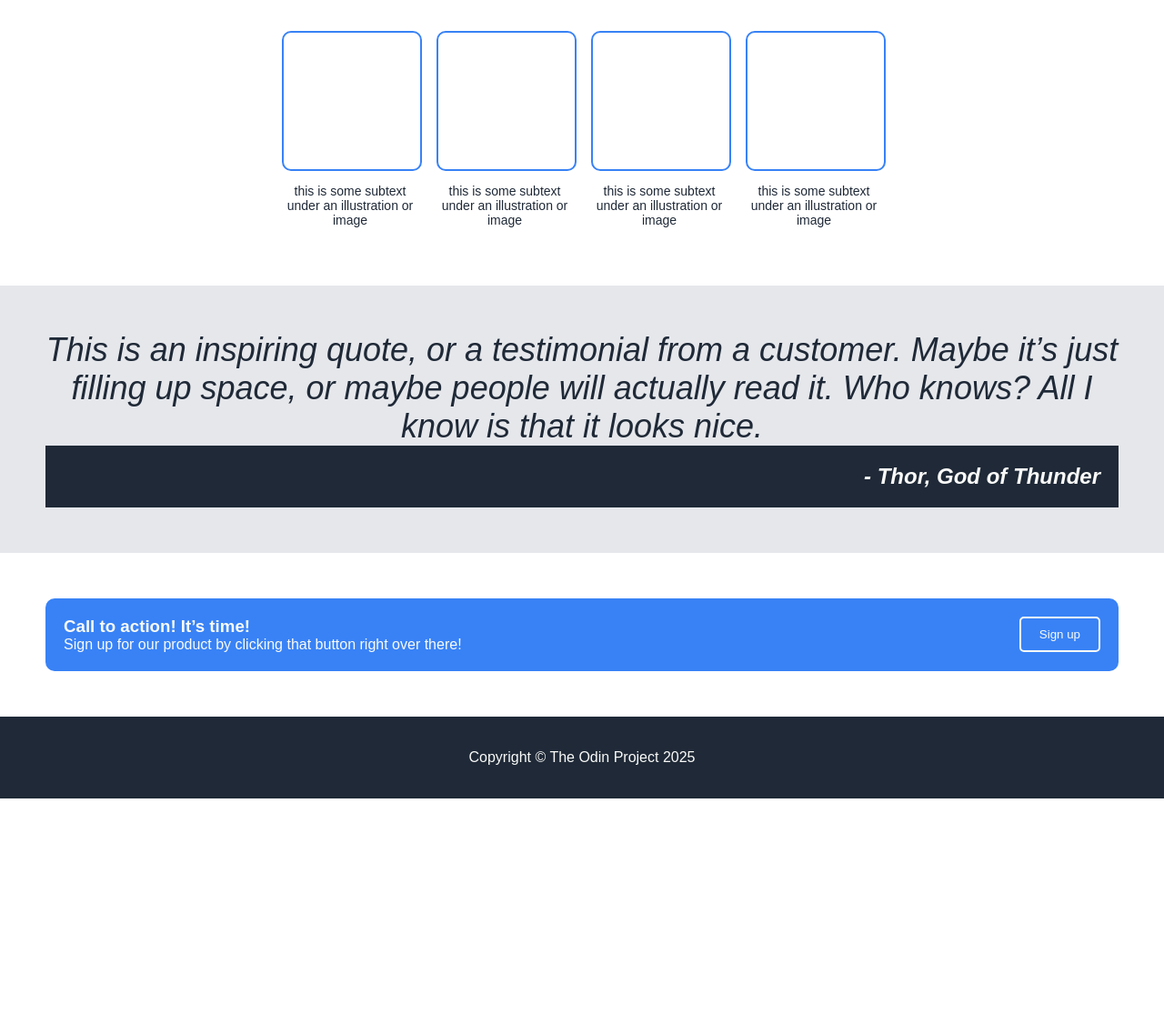
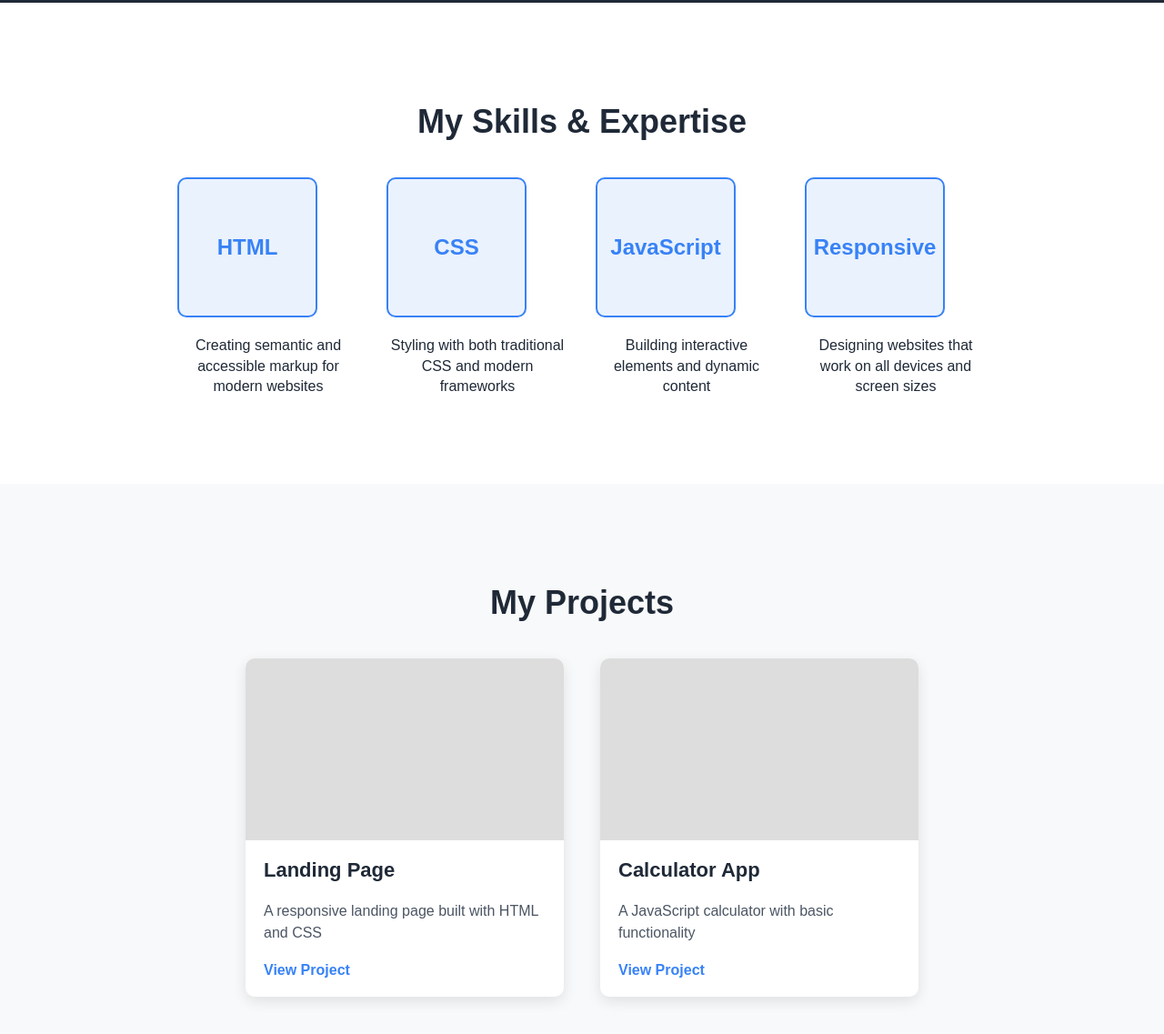
Before and after one commit to liek944/Landing-Page, a plain HTML site: page index.html in a window 1280 px wide. Shown: the part 455-1592 px from the top of the page at 91% size. Before the commit the page ends 1333 px from the top, so only its background shows below. Drawn offline with Linux system fonts and the light colour scheme.

Commit message:
Changed Everything

```diff
--- a/index.html
+++ b/index.html
@@ -3,74 +3,99 @@
 <head>
   <meta charset="UTF-8">
   <meta name="viewport" content="width=device-width, initial-scale=1.0">
-  <title>My Website</title>
-  <link rel="stylesheet" href="style.css"
+  <title>My Web Development Portfolio</title>
+  <link rel="stylesheet" href="style.css">
 </head>
 <body>
 
   <header>
-<div class="logo"> My Logo</div>
-<nav>
-  <ul>
-    <li><a href="#">Services</a></li>
-    <li><a href="#">About</a></li>
-    <li><a href="#">Deals</a></li>
-  </ul>
-</nav>
+    <div class="logo">Keil</div>
+    <nav>
+      <ul>
+        <li><a href="#projects">Projects</a></li>
+        <li><a href="#skills">Skills</a></li>
+        <li><a href="#about">About</a></li>
+        <li><a href="#contact">Contact</a></li>
+      </ul>
+    </nav>
   </header>
+
   <!--Hero Section-->
   <section class="hero">
     <div class="hero-text">
-      <h1>this website is awesome</h1>
-      <p>This website has some subtext fsdfsdfsdfsdfsdfd</p>
-      <button>Sign up</button>
+      <h1>Hi, I'm John</h1>
+      <p>I'm an aspiring web developer passionate about creating beautiful, functional websites. Currently learning HTML, CSS, JavaScript and modern frameworks to build responsive web applications.</p>
+      <button>View My Work</button>
     </div>
     <div class="hero-image">
-      <img src="Placeholder.jpg" alt="Image">
+      <img src="Placeholder.jpg" alt="Profile Image">
     </div>
   </section>
-  <!--Information Section-->
-  <section class="info">
-    <h2>Some random information.</h2>
+
+  <!--Skills Section-->
+  <section class="info" id="skills">
+    <h2>My Skills & Expertise</h2>
     <div class="cards">
       <div class="card">
-        <div class="box"></div>
-        <p>this is some subtext under an illustration or image</p>
+        <div class="box">HTML</div>
+        <p>Creating semantic and accessible markup for modern websites</p>
       </div>
       <div class="card">
-        <div class="box"></div>
-        <p>this is some subtext under an illustration or image</p>
+        <div class="box">CSS</div>
+        <p>Styling with both traditional CSS and modern frameworks</p>
       </div>
       <div class="card">
-        <div class="box"></div>
-        <p>this is some subtext under an illustration or image</p>
+        <div class="box">JavaScript</div>
+        <p>Building interactive elements and dynamic content</p>
       </div>
       <div class="card">
-        <div class="box"></div>
-        <p>this is some subtext under an illustration or image</p>
+        <div class="box">Responsive</div>
+        <p>Designing websites that work on all devices and screen sizes</p>
       </div>
     </div>
   </section>
-   <!-- Quote Section -->
-   <section class="quote">
+
+  <!--Projects Section-->
+  <section class="projects" id="projects">
+    <h2>My Projects</h2>
+    <div class="project-cards">
+      <div class="project-card">
+        <div class="project-image"></div>
+        <h3>Landing Page</h3>
+        <p>A responsive landing page built with HTML and CSS</p>
+        <a href="#">View Project</a>
+      </div>
+      <div class="project-card">
+        <div class="project-image"></div>
+        <h3>Calculator App</h3>
+        <p>A JavaScript calculator with basic functionality</p>
+        <a href="#">View Project</a>
+      </div>
+    </div>
+  </section>
+
+  <!-- About Section -->
+  <section class="quote" id="about">
     <blockquote>
-      This is an inspiring quote, or a testimonial from a customer. Maybe it’s just filling up space, or maybe people will actually read it. Who knows? All I know is that it looks nice.
-      <footer>- Thor, God of Thunder</footer>
+      My journey in web development began with curiosity about how websites work. Now I'm dedicated to mastering the craft of web development, focusing on clean code, user experience, and modern design principles. I believe that great websites combine technical excellence with thoughtful design.
+      <footer>- Keil, Web Developer</footer>
     </blockquote>
   </section>
-   <!-- Call to Action Section -->
-   <section class="cta">
+
+  <!-- Contact Section -->
+  <section class="cta" id="contact">
     <div class="cta-box">
       <div class="cta-text">
-        <h3>Call to action! It’s time!</h3>
-        <p>Sign up for our product by clicking that button right over there!</p>
+        <h3>Let's Work Together!</h3>
+        <p>Interested in collaborating or have a project in mind? Get in touch and let's make something amazing.</p>
       </div>
-      <button>Sign up</button>
+      <button>Contact Me</button>
     </div>
   </section>
+
   <!-- Footer -->
   <footer>
-    <p>Copyright © The Odin Project 2025</p>
+    <p>Copyright © Keil 2025 | Web Developer Portfolio</p>
   </footer>
 </body>
 </html>
--- a/style.css
+++ b/style.css
@@ -5,7 +5,9 @@ body {
   display: flex;
   flex-direction: column;
   min-height: 100vh;
+  color: #333;
 }
+
 /* Header */
 header {
   display: flex;
@@ -14,7 +16,11 @@ header {
   padding: 20px;
   background-color: #1F2937;
   color: #F9FAF8;
+  position: sticky;
+  top: 0;
+  z-index: 100;
 }
+
 header .logo {
   font-size: 24px;
   font-weight: bold;
@@ -24,18 +30,27 @@ header {
   list-style: none;
   display: flex;
   gap: 20px;
+  padding: 0;
+  margin: 0;
 }
 
 header nav ul li a {
   color: #E5E7EB;
   text-decoration: none;
+  transition: color 0.3s ease;
+  font-weight: 500;
 }
+
+header nav ul li a:hover {
+  color: #3882F6;
+}
+
 /* Hero Section */
 .hero {
   display: flex;
   justify-content: space-between;
   align-items: center;
-    padding: 50px;
+  padding: 80px 50px;
   background-color: #1F2937;
   color: #F9FAF8;
 }
@@ -47,47 +62,65 @@ header {
 .hero-text h1 {
   font-size: 48px;
   margin: 0;
+  margin-bottom: 20px;
 }
 
 .hero-text p {
   font-size: 18px;
   color: #E5E7EB;
+  line-height: 1.6;
+  margin-bottom: 30px;
 }
 
 .hero-text button {
   background-color: #3882F6;
   color: #F9FAF8;
   border: none;
-    padding: 10px 20px;
+  padding: 12px 24px;
   border-radius: 5px;
   cursor: pointer;
+  font-weight: bold;
+  transition: background-color 0.3s ease;
+}
+
+.hero-text button:hover {
+  background-color: #2970d6;
 }
 
 .hero-image img {
   width: 100%;
   max-width: 400px;
   height: auto;
+  border-radius: 10px;
+  box-shadow: 0 5px 15px rgba(0, 0, 0, 0.2);
 }
-  /* Information Section */
+
+/* Skills Section */
 .info {
   text-align: center;
-    padding: 50px;
+  padding: 80px 50px;
 }
 
 .info h2 {
   font-size: 36px;
   color: #1F2937;
+  margin-bottom: 40px;
 }
 
 .cards {
   display: flex;
   justify-content: center;
-    gap: 20px;
-    margin-top: 20px;
+  flex-wrap: wrap;
+  gap: 30px;
 }
 
 .card {
-    max-width: 150px;
+  max-width: 200px;
+  transition: transform 0.3s ease;
+}
+
+.card:hover {
+  transform: translateY(-10px);
 }
 
 .card .box {
@@ -95,63 +128,147 @@ header {
   height: 150px;
   border: 2px solid #3882F6;
   border-radius: 10px;
-    margin-bottom: 10px;
+  margin-bottom: 20px;
+  display: flex;
+  justify-content: center;
+  align-items: center;
+  font-size: 24px;
+  font-weight: bold;
+  color: #3882F6;
+  background-color: rgba(56, 130, 246, 0.1);
 }
 
 .card p {
-    font-size: 14px;
+  font-size: 16px;
+  color: #1F2937;
+  line-height: 1.4;
+}
+
+/* Projects Section */
+.projects {
+  padding: 80px 50px;
+  background-color: #f8f9fa;
+}
+
+.projects h2 {
+  font-size: 36px;
+  color: #1F2937;
+  text-align: center;
+  margin-bottom: 40px;
+}
+
+.project-cards {
+  display: flex;
+  justify-content: center;
+  gap: 40px;
+  flex-wrap: wrap;
+}
+
+.project-card {
+  max-width: 350px;
+  border-radius: 10px;
+  overflow: hidden;
+  box-shadow: 0 5px 15px rgba(0, 0, 0, 0.1);
+  background-color: white;
+  transition: transform 0.3s ease;
+}
+
+.project-card:hover {
+  transform: translateY(-10px);
+}
+
+.project-image {
+  width: 100%;
+  height: 200px;
+  background-color: #ddd;
+}
+
+.project-card h3 {
+  font-size: 22px;
+  margin: 20px;
   color: #1F2937;
 }
-  /* Quote Section */
+
+.project-card p {
+  margin: 0 20px 20px;
+  color: #4b5563;
+  line-height: 1.5;
+}
+
+.project-card a {
+  display: inline-block;
+  margin: 0 20px 20px;
+  color: #3882F6;
+  text-decoration: none;
+  font-weight: bold;
+}
+
+/* About Section */
 .quote {
   background-color: #E5E7EB;
-    padding: 50px;
-    text-align: center;
+  padding: 80px 50px;
 }
 
 .quote blockquote {
-    font-size: 36px;
+  max-width: 800px;
+  margin: 0 auto;
+  font-size: 24px;
   font-style: italic;
   color: #1F2937;
-    margin: 0;
+  line-height: 1.6;
 }
 
 .quote footer {
-    font-size: 24px;
+  font-size: 20px;
   font-weight: bold;
   text-align: right;
+  margin-top: 20px;
+  color: #1F2937;
 }
 
-  /* Call to Action Section */
+/* Contact Section */
 .cta {
-    padding: 50px;
+  padding: 80px 50px;
 }
 
 .cta-box {
   background-color: #3882F6;
   color: #F9FAF8;
-    padding: 20px;
+  padding: 40px;
   border-radius: 10px;
   display: flex;
   justify-content: space-between;
   align-items: center;
+  max-width: 1000px;
+  margin: 0 auto;
+  box-shadow: 0 5px 15px rgba(0, 0, 0, 0.1);
 }
 
 .cta-text h3 {
-    margin: 0;
+  font-size: 24px;
+  margin: 0 0 10px 0;
 }
 
 .cta-text p {
   margin: 0;
+  font-size: 16px;
+  opacity: 0.9;
 }
 
 .cta-box button {
   background-color: #3882F6;
   color: #F9FAF8;
   border: 2px solid #F9FAF8;
-    padding: 10px 20px;
+  padding: 12px 24px;
   border-radius: 5px;
   cursor: pointer;
+  font-weight: bold;
+  transition: all 0.3s ease;
+}
+
+.cta-box button:hover {
+  background-color: #F9FAF8;
+  color: #3882F6;
 }
 
 /* Footer */
@@ -162,3 +279,31 @@ header {
   padding: 20px;
   margin-top: auto;
 }
+
+/* Responsive Styles */
+@media (max-width: 768px) {
+  .hero {
+    flex-direction: column;
+    text-align: center;
+    padding: 50px 20px;
+  }
+
+  .hero-text {
+    max-width: 100%;
+    margin-bottom: 30px;
+  }
+
+  .cards, .project-cards {
+    flex-direction: column;
+    align-items: center;
+  }
+
+  .cta-box {
+    flex-direction: column;
+    text-align: center;
+  }
+
+  .cta-text {
+    margin-bottom: 20px;
+  }
+}
```
Lines whose indentation alone changed are shown as unchanged.
